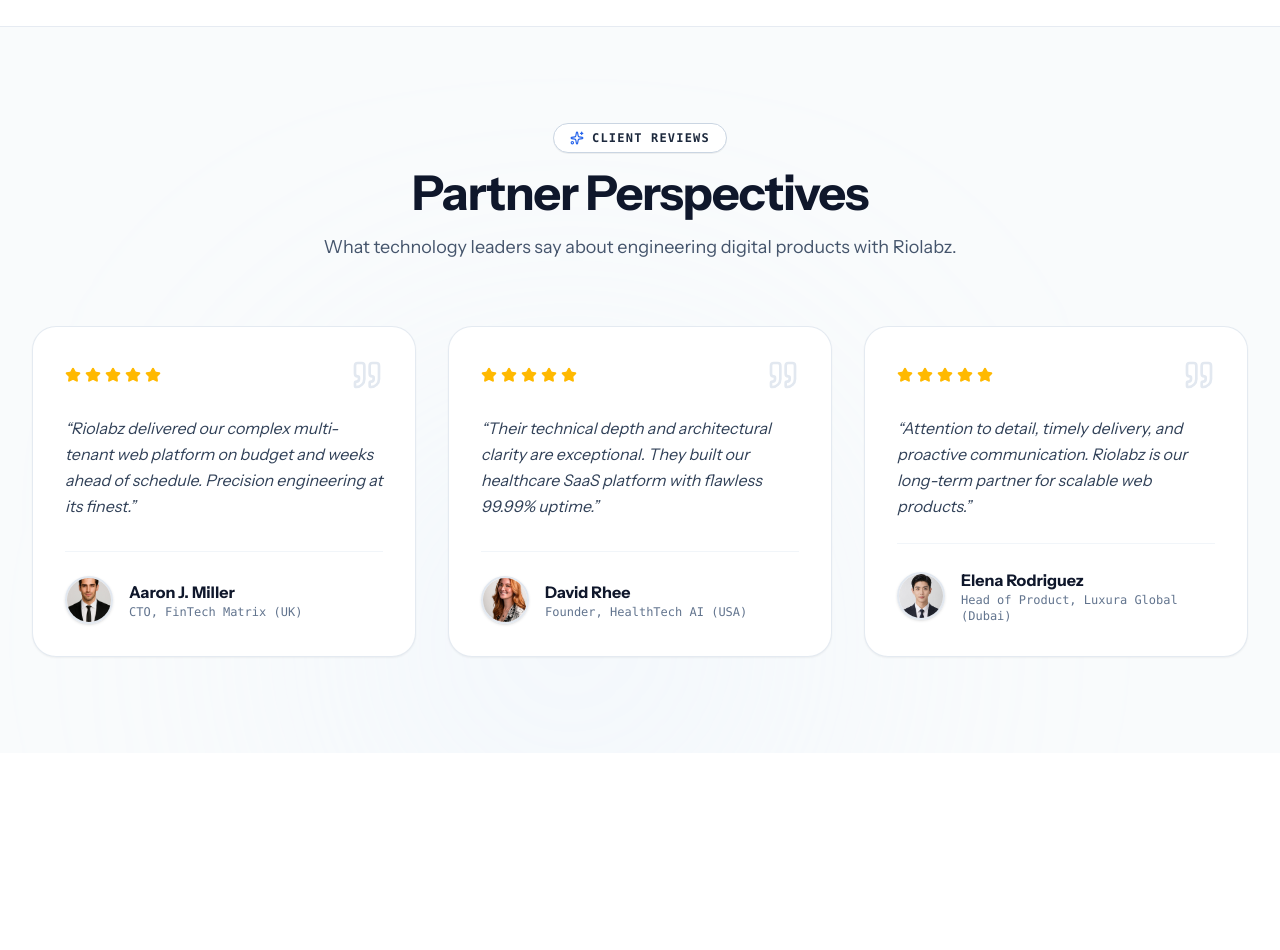
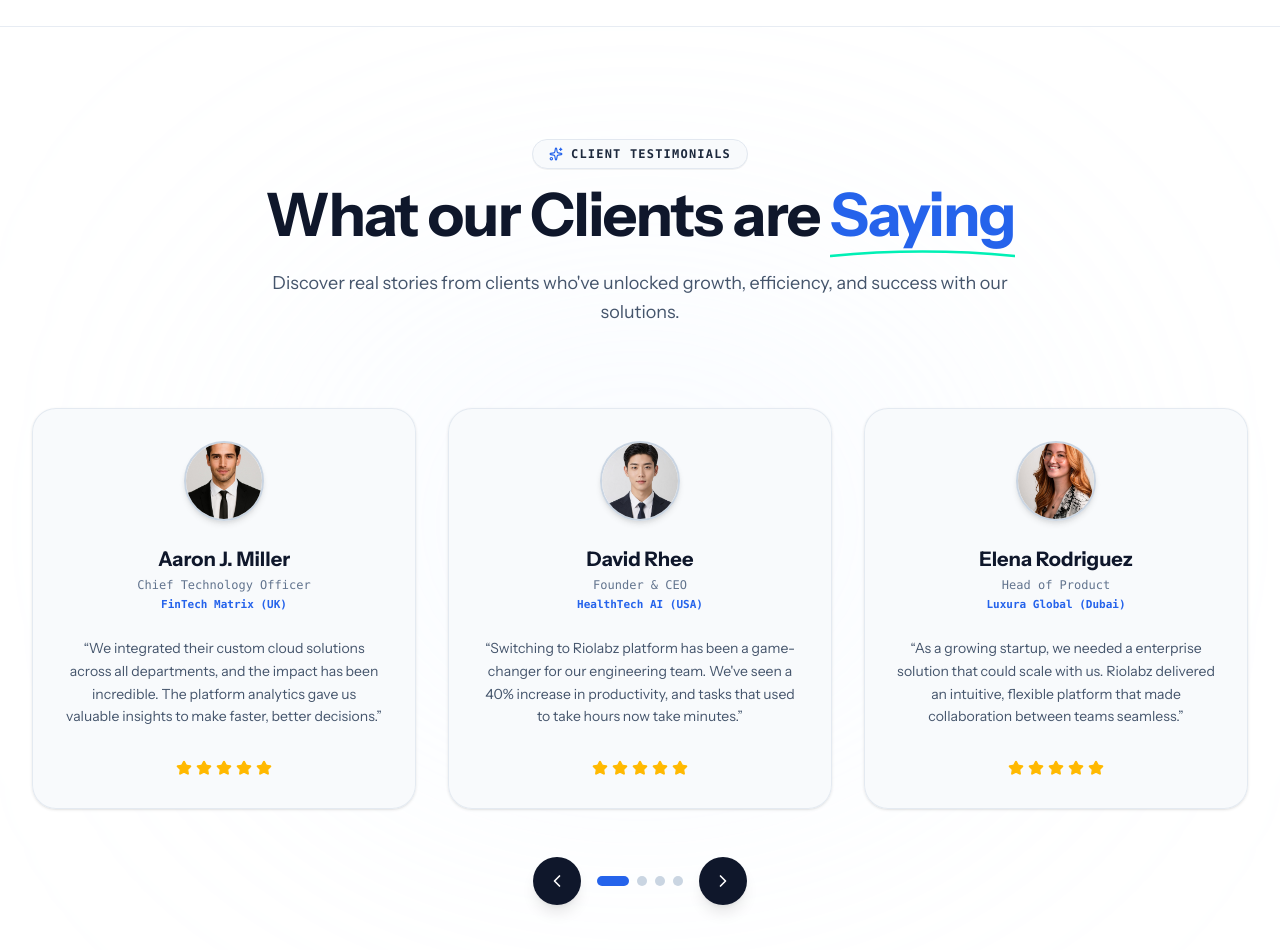
Before and after one commit to adil2133-git/riolabz, a Next.js app: page / in a window 1280 px wide. Shown: the part 6580-7530 px from the top of the page. Before the commit the page ends 7333 px from the top, so only its background shows below. Built offline with nearby package versions, Linux system fonts and the light colour scheme.

Commit message:
feat: implement 3-card client testimonial section with circular avatars and rating stars

```diff
--- a/components/home/TestimonialSection.tsx
+++ b/components/home/TestimonialSection.tsx
@@ -1,56 +1,89 @@
 "use client";
 
-import React from "react";
+import React, { useState } from "react";
 import Image from "next/image";
-import { motion } from "framer-motion";
-import { Star, Quote, Sparkles } from "lucide-react";
+import { motion, AnimatePresence } from "framer-motion";
+import { ChevronLeft, ChevronRight, Sparkles, Star } from "lucide-react";
 
-const testimonials = [
+const allTestimonials = [
   {
+    id: 1,
+    name: "Aaron J. Miller",
+    role: "Chief Technology Officer",
+    company: "FinTech Matrix (UK)",
+    avatar: "/client1.jpg",
     quote:
-      "Riolabz delivered our complex multi-tenant web platform on budget and weeks ahead of schedule. Precision engineering at its finest.",
-    author: "Aaron J. Miller",
-    role: "CTO, FinTech Matrix (UK)",
-    avatar: "/client1.jpg",
+      "We integrated their custom cloud solutions across all departments, and the impact has been incredible. The platform analytics gave us valuable insights to make faster, better decisions.",
     rating: 5,
   },
   {
+    id: 2,
+    name: "David Rhee",
+    role: "Founder & CEO",
+    company: "HealthTech AI (USA)",
+    avatar: "/client2.jpg",
     quote:
-      "Their technical depth and architectural clarity are exceptional. They built our healthcare SaaS platform with flawless 99.99% uptime.",
-    author: "David Rhee",
-    role: "Founder, HealthTech AI (USA)",
-    avatar: "/client2.jpg",
+      "Switching to Riolabz platform has been a game-changer for our engineering team. We've seen a 40% increase in productivity, and tasks that used to take hours now take minutes.",
     rating: 5,
   },
   {
+    id: 3,
+    name: "Elena Rodriguez",
+    role: "Head of Product",
+    company: "Luxura Global (Dubai)",
+    avatar: "/client3.jpg",
     quote:
-      "Attention to detail, timely delivery, and proactive communication. Riolabz is our long-term partner for scalable web products.",
-    author: "Elena Rodriguez",
-    role: "Head of Product, Luxura Global (Dubai)",
-    avatar: "/client3.jpg",
+      "As a growing startup, we needed a enterprise solution that could scale with us. Riolabz delivered an intuitive, flexible platform that made collaboration between teams seamless.",
+    rating: 5,
+  },
+  {
+    id: 4,
+    name: "Marcus Vance",
+    role: "VP of Engineering",
+    company: "Aether Dynamics (USA)",
+    avatar: "/client1.jpg",
+    quote:
+      "The technical clarity, speed of delivery, and test coverage provided by Riolabz surpassed all expectations. They are our go-to engineering architects.",
     rating: 5,
   },
 ];
 
 export const TestimonialSection: React.FC = () => {
+  const [startIndex, setStartIndex] = useState(0);
+
+  const handleNext = () => {
+    setStartIndex((prev) => (prev + 1) % allTestimonials.length);
+  };
+
+  const handlePrev = () => {
+    setStartIndex((prev) => (prev - 1 + allTestimonials.length) % allTestimonials.length);
+  };
+
+  // Get 3 visible testimonials starting from startIndex
+  const visibleTestimonials = [
+    allTestimonials[startIndex],
+    allTestimonials[(startIndex + 1) % allTestimonials.length],
+    allTestimonials[(startIndex + 2) % allTestimonials.length],
+  ];
+
   return (
-    <section className="py-24 bg-slate-50/80 border-t border-slate-200/80 relative overflow-hidden">
-      {/* Background Soft Ambient Light */}
-      <div className="absolute top-1/2 left-1/4 w-[500px] h-[500px] bg-blue-100/20 rounded-full blur-[140px] pointer-events-none" />
+    <section className="py-28 bg-white border-t border-slate-200/80 relative overflow-hidden">
+      {/* Background Soft Glow */}
+      <div className="absolute top-1/2 left-1/2 -translate-x-1/2 -translate-y-1/2 w-[700px] h-[450px] bg-blue-100/20 rounded-full blur-[150px] pointer-events-none" />
 
       <div className="max-w-7xl mx-auto px-4 sm:px-6 lg:px-8 relative z-10">
 
-        {/* Section Header */}
-        <div className="text-center max-w-3xl mx-auto space-y-4 mb-16">
+        {/* Section Header with Doodle Highlight */}
+        <div className="text-center max-w-3xl mx-auto space-y-4 mb-20">
           <motion.div
             initial={{ opacity: 0, y: 15 }}
             whileInView={{ opacity: 1, y: 0 }}
             viewport={{ once: true }}
             transition={{ duration: 0.5 }}
           >
-            <span className="inline-flex items-center gap-2 px-4 py-1.5 rounded-full border border-slate-300 bg-white text-slate-800 text-xs font-mono font-semibold uppercase tracking-widest shadow-2xs">
+            <span className="inline-flex items-center gap-2 px-4 py-1.5 rounded-full border border-slate-200 bg-slate-50 text-slate-800 text-xs font-mono font-semibold uppercase tracking-widest shadow-2xs">
               <Sparkles className="w-3.5 h-3.5 text-[#2563eb]" />
-              CLIENT REVIEWS
+              CLIENT TESTIMONIALS
             </span>
           </motion.div>
 
@@ -59,9 +92,26 @@ export const TestimonialSection: React.FC = () => {
             whileInView={{ opacity: 1, y: 0 }}
             viewport={{ once: true }}
             transition={{ duration: 0.6, delay: 0.1 }}
-            className="text-4xl sm:text-5xl font-heading font-black text-slate-900 tracking-tight"
+            className="text-4xl sm:text-5xl lg:text-6xl font-heading font-black text-slate-900 tracking-tight relative inline-block"
           >
-            Partner Perspectives
+            What our Clients are{" "}
+            <span className="text-[#2563eb] relative">
+              Saying
+              {/* Decorative Accent Underline Stroke */}
+              <svg
+                className="absolute -bottom-2 left-0 w-full h-3 text-[#00f0b5]"
+                viewBox="0 0 100 20"
+                preserveAspectRatio="none"
+                fill="none"
+              >
+                <path
+                  d="M0 15 Q 50 0 100 15"
+                  stroke="currentColor"
+                  strokeWidth="4"
+                  strokeLinecap="round"
+                />
+              </svg>
+            </span>
           </motion.h2>
 
           <motion.p
@@ -69,63 +119,97 @@ export const TestimonialSection: React.FC = () => {
             whileInView={{ opacity: 1, y: 0 }}
             viewport={{ once: true }}
             transition={{ duration: 0.6, delay: 0.2 }}
-            className="text-slate-600 text-base sm:text-lg font-normal leading-relaxed"
+            className="text-slate-600 text-base sm:text-lg font-normal leading-relaxed pt-2"
           >
-            What technology leaders say about engineering digital products with Riolabz.
+            Discover real stories from clients who&apos;ve unlocked growth, efficiency, and success with our solutions.
           </motion.p>
         </div>
 
-        {/* 3 Testimonials Cards Grid */}
-        <div className="grid grid-cols-1 md:grid-cols-3 gap-8">
-          {testimonials.map((item, index) => (
-            <motion.div
-              key={item.author}
-              initial={{ opacity: 0, y: 30 }}
-              whileInView={{ opacity: 1, y: 0 }}
-              viewport={{ once: true }}
-              transition={{ duration: 0.6, delay: index * 0.15 }}
-              whileHover={{ y: -6 }}
-              className="bg-white rounded-3xl p-8 border border-slate-200/90 shadow-xs hover:shadow-xl hover:border-slate-300 transition-all duration-300 flex flex-col justify-between relative group"
-            >
-              <div className="space-y-6 relative z-10">
-                {/* Rating Stars & Quote Icon */}
-                <div className="flex items-center justify-between">
-                  <div className="flex items-center gap-1 text-amber-400">
-                    {[...Array(item.rating)].map((_, i) => (
-                      <Star key={i} className="w-4 h-4 fill-current" />
-                    ))}
-                  </div>
-                  <Quote className="w-8 h-8 text-slate-200 group-hover:text-[#2563eb]/20 transition-colors" />
-                </div>
-
-                {/* Quote Text */}
-                <p className="text-slate-700 text-base leading-relaxed font-normal italic">
-                  &ldquo;{item.quote}&rdquo;
-                </p>
-              </div>
-
-              {/* Author Info with Profile Avatar */}
-              <div className="pt-6 mt-6 border-t border-slate-100 flex items-center gap-4 relative z-10">
-                <div className="relative w-12 h-12 rounded-full overflow-hidden border-2 border-slate-200 flex-shrink-0 shadow-sm">
+        {/* 3-Card Grid matching Syncly reference screenshot */}
+        <AnimatePresence mode="wait">
+          <motion.div
+            key={startIndex}
+            initial={{ opacity: 0, y: 20 }}
+            animate={{ opacity: 1, y: 0 }}
+            exit={{ opacity: 0, y: -20 }}
+            transition={{ duration: 0.4, ease: "easeOut" }}
+            className="grid grid-cols-1 md:grid-cols-3 gap-8"
+          >
+            {visibleTestimonials.map((item, idx) => (
+              <motion.div
+                key={`${item.id}-${idx}`}
+                whileHover={{ y: -8 }}
+                className="bg-slate-50/90 hover:bg-slate-50 rounded-3xl p-8 border border-slate-200/90 shadow-sm hover:shadow-2xl hover:border-slate-300 transition-all duration-300 flex flex-col justify-between items-center text-center space-y-6 group"
+              >
+                {/* Top Avatar Circle */}
+                <div className="relative w-20 h-20 rounded-full overflow-hidden border-2 border-slate-300 shadow-md group-hover:border-[#2563eb] transition-colors">
                   <Image
                     src={item.avatar}
-                    alt={item.author}
+                    alt={item.name}
                     fill
-                    sizes="48px"
+                    sizes="80px"
                     className="object-cover"
                   />
                 </div>
-                <div>
-                  <h3 className="text-base font-heading font-bold text-slate-900">
-                    {item.author}
+
+                {/* Author Name & Role */}
+                <div className="space-y-1">
+                  <h3 className="text-xl font-heading font-black text-slate-900">
+                    {item.name}
                   </h3>
-                  <div className="text-xs text-slate-500 font-mono">
+                  <div className="text-xs text-slate-500 font-mono font-medium">
                     {item.role}
                   </div>
+                  <div className="text-[11px] font-mono text-[#2563eb] font-semibold">
+                    {item.company}
+                  </div>
                 </div>
-              </div>
-            </motion.div>
-          ))}
+
+                {/* Quote Body */}
+                <p className="text-slate-600 text-sm leading-relaxed font-normal flex-grow">
+                  &ldquo;{item.quote}&rdquo;
+                </p>
+
+                {/* 5-Star Rating at Bottom */}
+                <div className="flex items-center justify-center gap-1 text-amber-400 pt-2">
+                  {[...Array(item.rating)].map((_, i) => (
+                    <Star key={i} className="w-4 h-4 fill-current" />
+                  ))}
+                </div>
+              </motion.div>
+            ))}
+          </motion.div>
+        </AnimatePresence>
+
+        {/* Bottom Navigation Arrow Controls */}
+        <div className="flex items-center justify-center gap-4 mt-12">
+          <button
+            onClick={handlePrev}
+            aria-label="Previous Testimonials"
+            className="w-12 h-12 rounded-full bg-slate-900 text-white hover:bg-[#2563eb] transition-colors flex items-center justify-center shadow-lg"
+          >
+            <ChevronLeft className="w-5 h-5" />
+          </button>
+
+          <div className="flex items-center gap-2">
+            {allTestimonials.map((_, i) => (
+              <button
+                key={i}
+                onClick={() => setStartIndex(i)}
+                className={`w-2.5 h-2.5 rounded-full transition-all ${
+                  startIndex === i ? "bg-[#2563eb] w-8" : "bg-slate-300 hover:bg-slate-400"
+                }`}
+              />
+            ))}
+          </div>
+
+          <button
+            onClick={handleNext}
+            aria-label="Next Testimonials"
+            className="w-12 h-12 rounded-full bg-slate-900 text-white hover:bg-[#2563eb] transition-colors flex items-center justify-center shadow-lg"
+          >
+            <ChevronRight className="w-5 h-5" />
+          </button>
         </div>
 
       </div>
```
Also changed, not shown: public/client2.jpg, public/client3.jpg.
